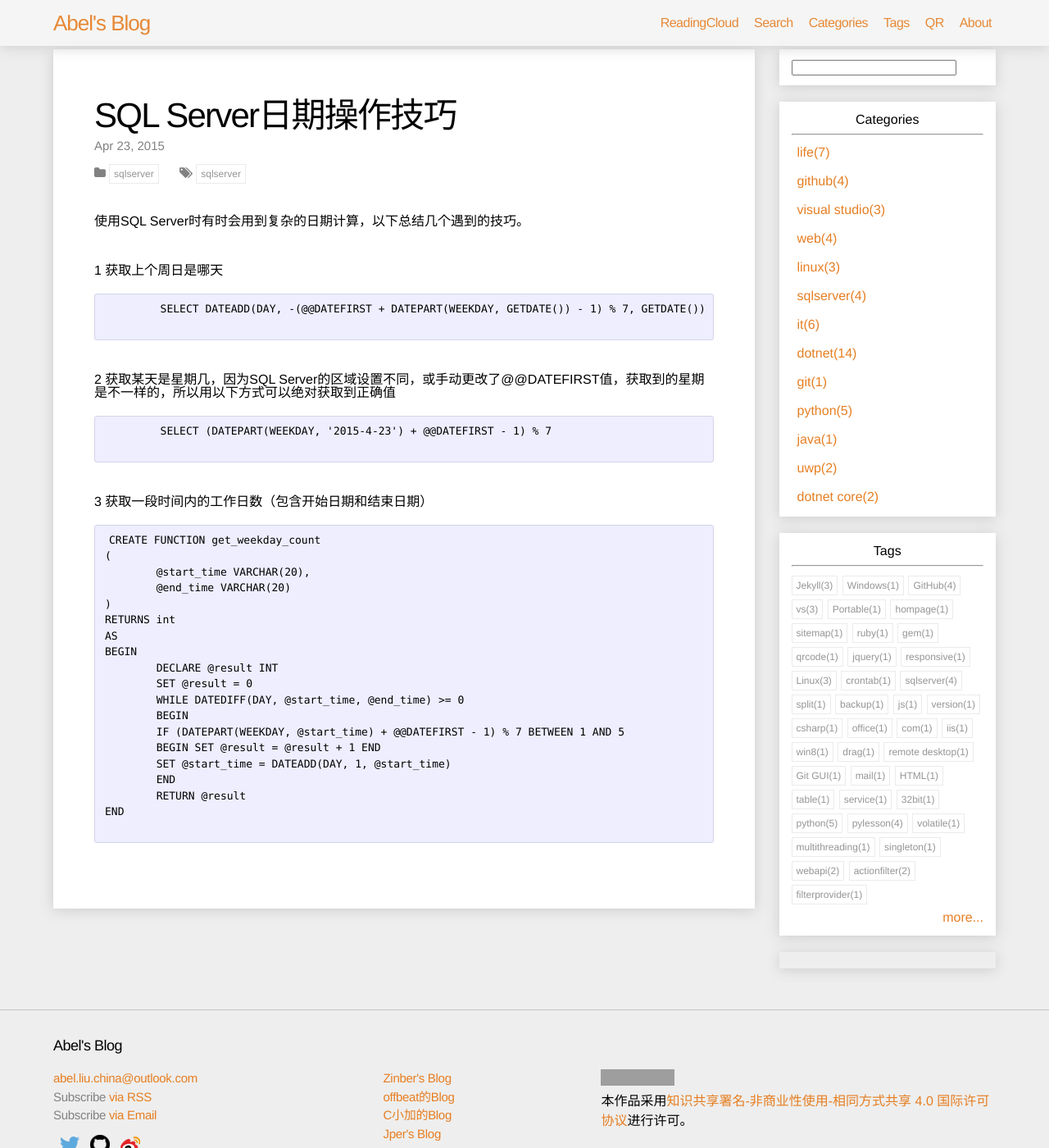
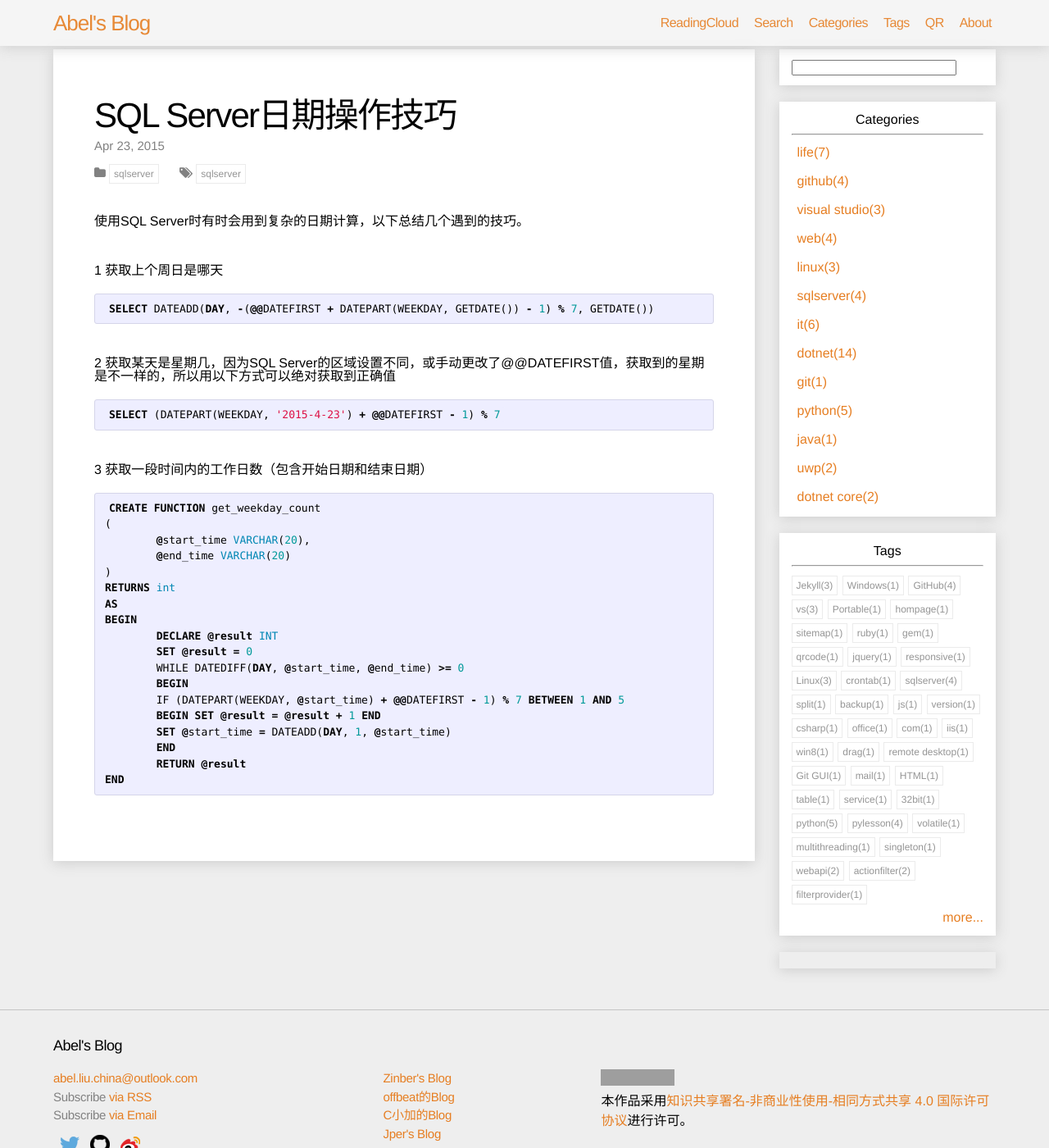
Before and after one commit to Abel-Liu/Abel-Liu.github.io, a Jekyll site: the page built from _posts/SQLServer/2015-04-23-sqlserver-date.md, in a window 1280 px wide and 1400 px high. Shown: the whole window at 82% size. Built offline with Jekyll 4.4.1, drawn with Linux system fonts in a browser that asks for light colours; nearby versions of some CDN libraries; comment, search, counter and statistics services are not loaded; grey boxes are pictures that could not be loaded.

Commit message:
code color

````diff
--- a/_posts/SQLServer/2015-04-23-sqlserver-date.md
+++ b/_posts/SQLServer/2015-04-23-sqlserver-date.md
@@ -12,19 +12,19 @@
 
 ##### 1 获取上个周日是哪天
 
-        {% highlight mysql %}
-        SELECT DATEADD(DAY, -(@@DATEFIRST + DATEPART(WEEKDAY, GETDATE()) - 1) % 7, GETDATE())
-        {% endhighlight %}
+```sql
+SELECT DATEADD(DAY, -(@@DATEFIRST + DATEPART(WEEKDAY, GETDATE()) - 1) % 7, GETDATE())
+```
 
 ##### 2 获取某天是星期几，因为SQL Server的区域设置不同，或手动更改了@@DATEFIRST值，获取到的星期是不一样的，所以用以下方式可以绝对获取到正确值
 
-        {% highlight mysql %}
-        SELECT (DATEPART(WEEKDAY, '2015-4-23') + @@DATEFIRST - 1) % 7
-        {% endhighlight %}
+```sql
+SELECT (DATEPART(WEEKDAY, '2015-4-23') + @@DATEFIRST - 1) % 7
+```
 
 ##### 3 获取一段时间内的工作日数（包含开始日期和结束日期）
 
-        {% highlight mysql %}
+```sql
 CREATE FUNCTION get_weekday_count
 (
 	@start_time VARCHAR(20),
@@ -43,4 +43,4 @@
 	END
 	RETURN @result
 END
-        {% endhighlight %}
+```
````
Also changed, not shown: _posts/SQLServer/2015-04-24-sqlserver-dbstruc.md (+2 -2 lines), _posts/SQLServer/2015-04-25-sqlserver-split-str.md (+2 -2 lines).
